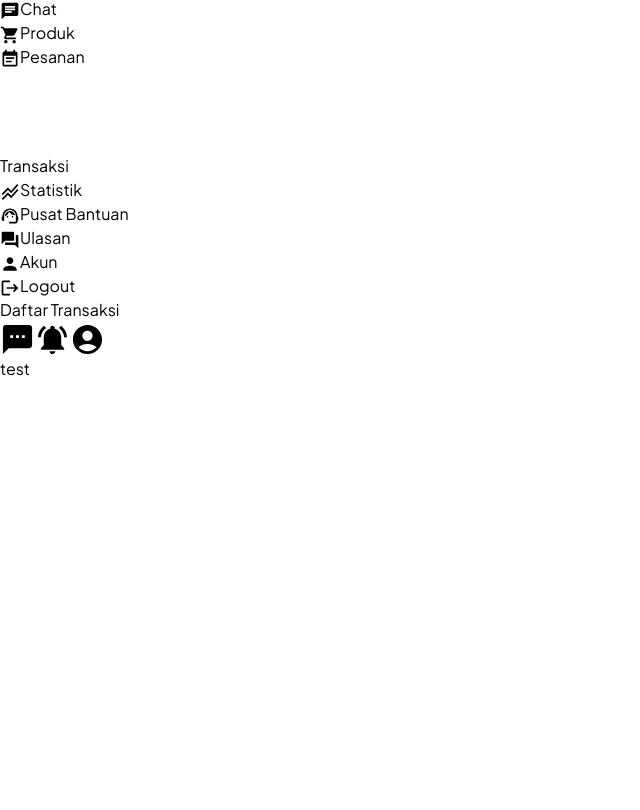
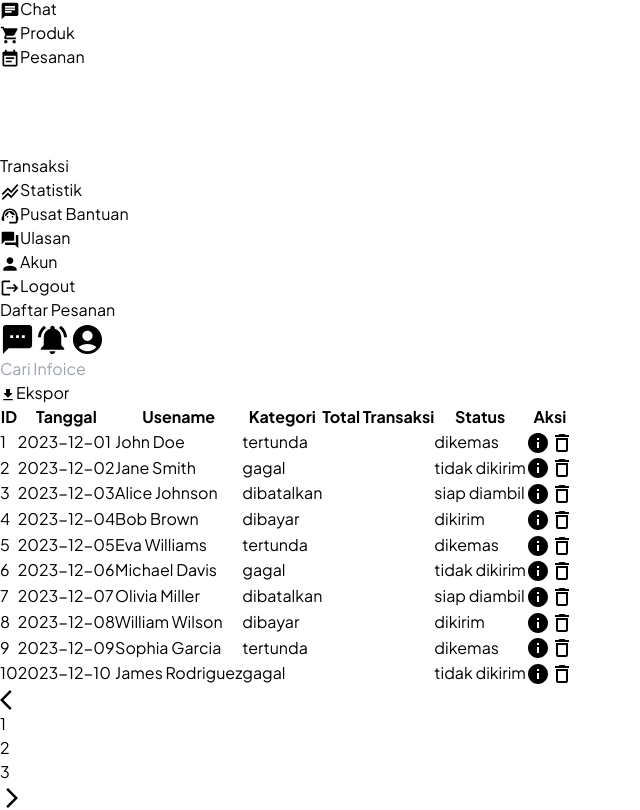
Before and after one commit to Capstone-Kelompok-11/local-art-and-culture-fe, a React (Vite) app in the folder lokasani/: page /adminumkm/daftartransaksi in a window 1280 px wide. Shown: the part 2103-2913 px from the top of the page, without its empty margins (0-640 px from the left). Before the commit the page ends 2484 px from the top, so only its background shows below. Built offline with nearby package versions, Linux system fonts and the light colour scheme.

Commit message:
membuat page transaction

```diff
--- a/lokasani/src/pages/adminUMKM/Transaction.jsx
+++ b/lokasani/src/pages/adminUMKM/Transaction.jsx
@@ -1,20 +1,115 @@
+import {useState} from "react";
+import ReactPaginate from "react-paginate";
 import Sidebar from "../../component/adminUMKM/globalComponent/Sidebar";
 import Header from "../../component/adminUMKM/globalComponent/Header";
+import dataListOrder from "../../data/dataListOrder";
+import DownloadIcon from '@mui/icons-material/Download';
+import InfoIcon from '@mui/icons-material/Info';
+import DeleteOutlineIcon from '@mui/icons-material/DeleteOutline';
+import ArrowBackIosIcon from '@mui/icons-material/ArrowBackIos';
+import ArrowForwardIosIcon from '@mui/icons-material/ArrowForwardIos';
 
+const DaftarPesanan = () => {
+	const [currentPage, setCurrentPage] = useState(0);
+    const itemsPerPage = 10;
 
-const Transaction = () => {
+    const offset = currentPage * itemsPerPage;
+    const currentItems = dataListOrder.slice(offset, offset + itemsPerPage);
+
+    const totalPages = Math.ceil(dataListOrder.length / itemsPerPage);
+
+    const handlePageChange = ({ selected }) => {
+        setCurrentPage(selected);
+    };
     return (
         <div className="bg-[#F2F2F2]">
             <div className="flex">
 				<div>
 					<Sidebar/>
 				</div>
-                <div className="w-full ml-[255px]">
+				<div className="w-full pl-[255px]">
 					<div>
-						<Header headerTitle={"Daftar Transaksi"} />
+						<Header headerTitle={"Daftar Pesanan"} />
 					</div>
-                    <div className="p-6 m-6 bg-white">
-                        <p>test</p>
+					<div className="bg-white mx-6 mt-6 mb-2 px-6 py-2 flex justify-between">
+						<div>
+							<input
+								type="text"
+								placeholder="Cari Infoice"
+								className="w-64 py-2 px-3 border-2 border-gray-400 rounded-lg focus:outline-none"
+							/>
+						</div>
+						<div>
+							<button className="bg-[#253E8D] text-white rounded-md py-2 px-3">
+								<DownloadIcon fontSize="small mr-2"/>
+								Ekspor
+							</button>
+						</div>
+					</div>
+					<div className="bg-white mx-6 px-6 py-2">
+						<table className="table w-full">
+							<thead>
+								<th className="text-left border-t-2 border-b-2 px-4 py-2">ID</th>
+								<th className="text-left border-t-2 border-b-2 px-4 py-2">Tanggal</th>
+								<th className="text-left border-t-2 border-b-2 px-4 py-2">Usename</th>
+								<th className="text-left border-t-2 border-b-2 px-4 py-2">Kategori</th>
+								<th className="text-left border-t-2 border-b-2 px-4 py-2">Total Transaksi</th>
+								<th className="text-left border-t-2 border-b-2 px-4 py-2">Status</th>
+								<th className="text-left border-t-2 border-b-2 px-4 py-2">Aksi</th>
+							</thead>
+							<tbody>
+								{currentItems.map((item) => (
+									<tr key={item.id}>
+										<td className="border-t-2 border-b-2 px-4 py-3">{item.id}</td>
+										<td className="border-t-2 border-b-2 px-4 py-3">{item.tanggal}</td>
+										<td className="border-t-2 border-b-2 px-4 py-3">{item.nama_pelanggan}</td>
+										<td className={`border-t-2 border-b-2 px-4 py-3 font-semibold ${
+                                            item.pembayaran === "gagal" ? "text-red-500" :
+											item.pembayaran === "dibayar" ? "text-green-500" :
+											item.pembayaran === "dibatalkan" ? "text-orange-500" :
+											item.pembayaran === "tertunda" ? "text-blue-400" : ""
+										}`}>
+											{item.pembayaran}
+										</td>
+                                        <td className="border-t-2 border-b-2 px-4 py-3"></td>
+										<td className="text-white border-t-2 border-b-2 px-4 py-3 font-semibold">
+											<p className={`block w-fit text-white px-1 py-0 rounded-lg ${
+												item.status === "tidak dikirim" ? "bg-red-500" :
+												item.status === "dikirim" ? "bg-green-500" :
+												item.status === "dikemas" ? "bg-orange-500" :
+												item.status === "siap diambil" ? "bg-blue-400" : ""
+											}`}
+											>
+												{item.status}
+											</p>
+										</td>
+										{/* <td className="border-t-2 border-b-2 px-4 py-3 font-semibold">{item.status}</td> */}
+										<td className="border-t-2 border-b-2 px-4 py-3 font-semibold flex items-center gap-2 text-gray-500">
+											<InfoIcon/>
+											<DeleteOutlineIcon/>
+										</td>
+									</tr>
+								))}
+							</tbody>
+						</table>
+						<div className="pagination mt-4">
+							<ReactPaginate
+								pageCount={totalPages}
+								pageRangeDisplayed={5}
+								marginPagesDisplayed={2}
+								onPageChange={handlePageChange}
+								previousLabel={<ArrowBackIosIcon fontSize="medium" />}
+								nextLabel={<ArrowForwardIosIcon fontSize="medium"/>}
+								containerClassName={"pagination flex justify-end gap-2 mt-6 px-6"}
+								activeClassName={"bg-gray-800 text-white text-sm px-4 py-2 rounded-lg"}
+								pageClassName={"page-item bg-[#CCCCCC] text-white text-sm px-4 py-2 rounded-lg"}
+								previousClassName={"flex items-center font-bold text-gray-500"}
+								nextClassName={"flex items-center font-bold text-gray-500"}
+								breakClassName={"break-item"}
+								disabledClassName={"disabled-item"}
+								pageLinkClassName={"page-link"}
+							/>
+						</div>
 					</div>
 				</div>
 			</div>
@@ -22,4 +117,4 @@ const Transaction = () => {
     );
 };
 
-export default Transaction;
+export default DaftarPesanan;
```
Lines whose indentation alone changed are shown as unchanged.
